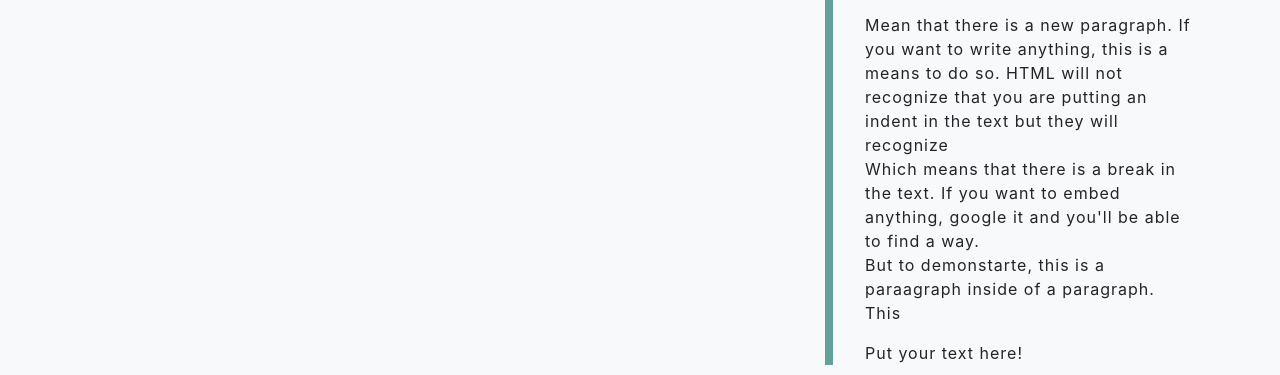
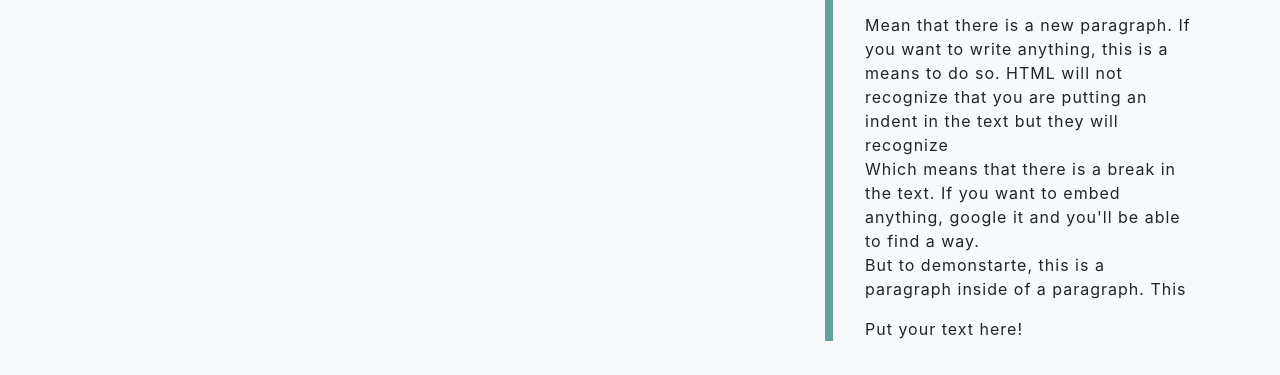
Before and after one commit to abraveteddybear/DT197NasaProgression, a website with bundled scripts: page index.html in a window 1280 px wide. Shown: the part 2740-3115 px from the top of the page. Built offline with nearby package versions, Linux system fonts and the light colour scheme; files whose address does not match are found by name.

```diff
--- a/index.html
+++ b/index.html
@@ -151,7 +151,7 @@
                 an indent in the text but they will recognize <br> Which means that there is a break in the text. If you want to embed anything,
                 google it and you'll be able to find a way.
                 <p>
-                    But to demonstarte, this is a paraagraph inside of a paragraph. This
+                    But to demonstarte, this is a paragraph inside of a paragraph. This
                 </p>
             </p>
             <p class="text-black-65 mb-0">
```
